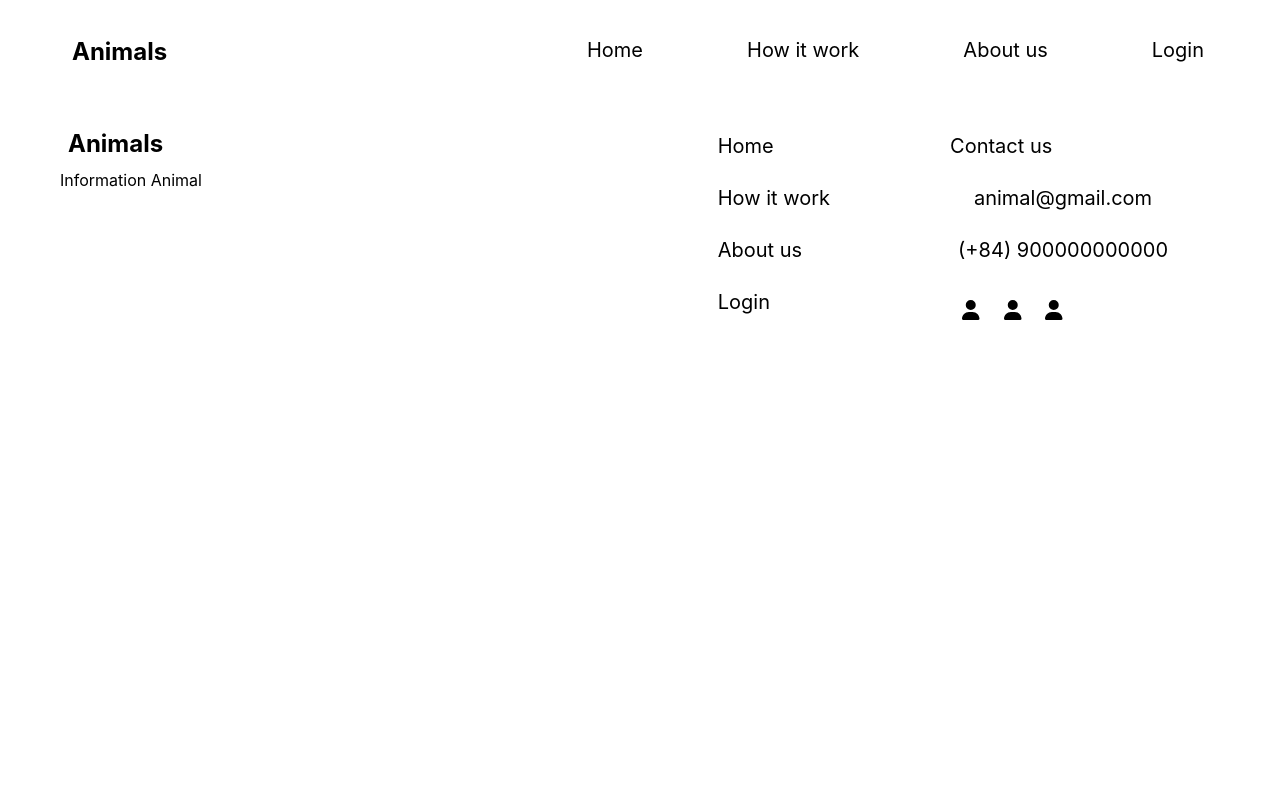
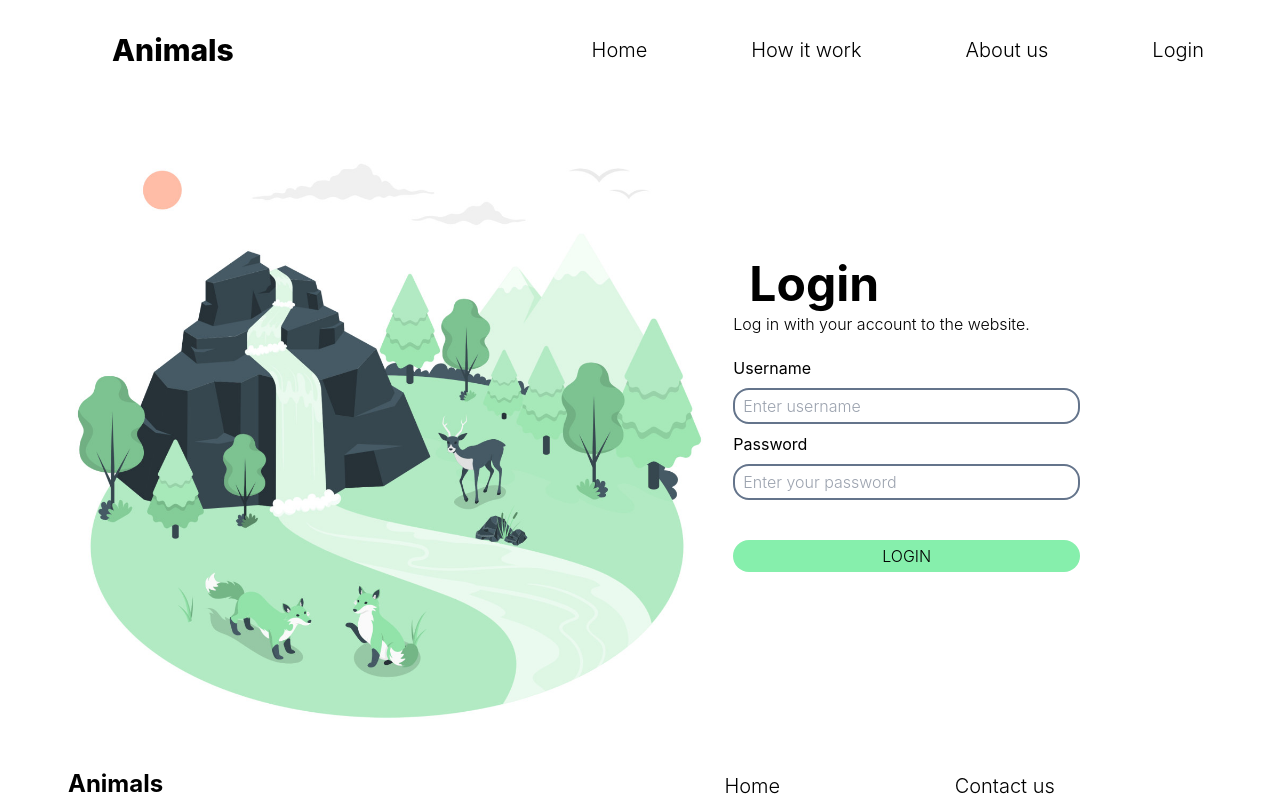
Before and after one commit to NahnDev/animal-dictionary, a React (Create React App) app: page /login in a window 1280 px wide. Shown: the top 800 px of the page. Built offline with nearby package versions, Linux system fonts and the light colour scheme.

Commit message:
login page

```diff
--- a/public/index.html
+++ b/public/index.html
@@ -13,7 +13,7 @@
         <link rel="preconnect" href="https://fonts.googleapis.com" />
         <link rel="preconnect" href="https://fonts.gstatic.com" crossorigin />
         <link
-            href="https://fonts.googleapis.com/css2?family=Montserrat&display=swap"
+            href="https://fonts.googleapis.com/css2?family=Montserrat:wght@100;200;300;400;500;600;700;800;900&display=swap"
             rel="stylesheet"
         />
         <!--
--- a/src/components/Logo.tsx
+++ b/src/components/Logo.tsx
@@ -4,15 +4,8 @@ import { Link } from "react-router-dom";
 
 export default function Logo(props: { className?: string }) {
     return (
-        <Link
-            to="/"
-            className={clsx([
-                "Logo",
-                props.className,
-                "text-2xl p-2 font-bold",
-            ])}
-        >
-            <h1 className="">Animals</h1>
+        <Link to="/" className={clsx(["Logo", props.className, "p-2 mx-10"])}>
+            <h1 className="text-3xl font-extrabold">Animals</h1>
         </Link>
     );
 }
--- a/src/index.css
+++ b/src/index.css
@@ -5,6 +5,7 @@
 body {
     font-size: 16px;
     font-family: "Montserrat", sans-serif;
+    font-weight: 300;
     margin: 0;
     font-family: -apple-system, BlinkMacSystemFont, "Segoe UI", "Roboto",
         "Oxygen", "Ubuntu", "Cantarell", "Fira Sans", "Droid Sans",
--- /dev/null
+++ b/src/pages/LoginPage.tsx
@@ -0,0 +1,39 @@
+import React from "react";
+
+export default function LoginPage() {
+    return (
+        <div
+            className="LoginPage flex justify-center h-screen"
+            style={{ height: "80vh" }}
+        >
+            <div className="h-full w-full">
+                <img src="./login-bg.jpg" alt="" className="h-full m-auto" />
+            </div>
+            <div className="flex flex-col items-start text-left  justify-center w-3/6 mr-40">
+                <div className="my-5">
+                    <h1 className="text-5xl font-bold p-1 px-4">Login</h1>
+                    <p>Log in with your account to the website.</p>
+                </div>
+                <label className="w-full flex flex-col">
+                    <h4 className=" font-normal">Username</h4>
+                    <input
+                        type="text"
+                        placeholder="Enter username"
+                        className="p-1 my-2 rounded-2xl px-2 border-2 focus:border-2 focus:border-slate-500 border-slate-500 focus:outline-none"
+                    />
+                </label>
+                <label className="w-full flex flex-col">
+                    <h4 className=" font-normal">Password</h4>
+                    <input
+                        type="password"
+                        placeholder="Enter your password"
+                        className="p-1 my-2 rounded-2xl px-2 border-2 focus:border-2 focus:border-slate-500 border-slate-500 focus:outline-none"
+                    />
+                </label>
+                <button className="p-1 my-8 uppercase w-full rounded-full bg-green-300 hover:transition-transform duration-500 hover:ring-2 ring-green-300 ring-offset-1">
+                    Login
+                </button>
+            </div>
+        </div>
+    );
+}
--- a/src/routes/root.route.tsx
+++ b/src/routes/root.route.tsx
@@ -1,4 +1,5 @@
 import { RouteProps } from "react-router-dom";
+import LoginPage from "../pages/LoginPage";
 
 export const ROOT_ROUTE: RouteProps[] = [
     {
@@ -6,6 +7,10 @@ export const ROOT_ROUTE: RouteProps[] = [
         element: <div>Home</div>,
     },
     {
+        path: "/login",
+        element: <LoginPage></LoginPage>,
+    },
+    {
         path: "/animals",
         element: <div>Animal</div>,
     },
```
Also changed, not shown: public/login-bg.jpg (added).
